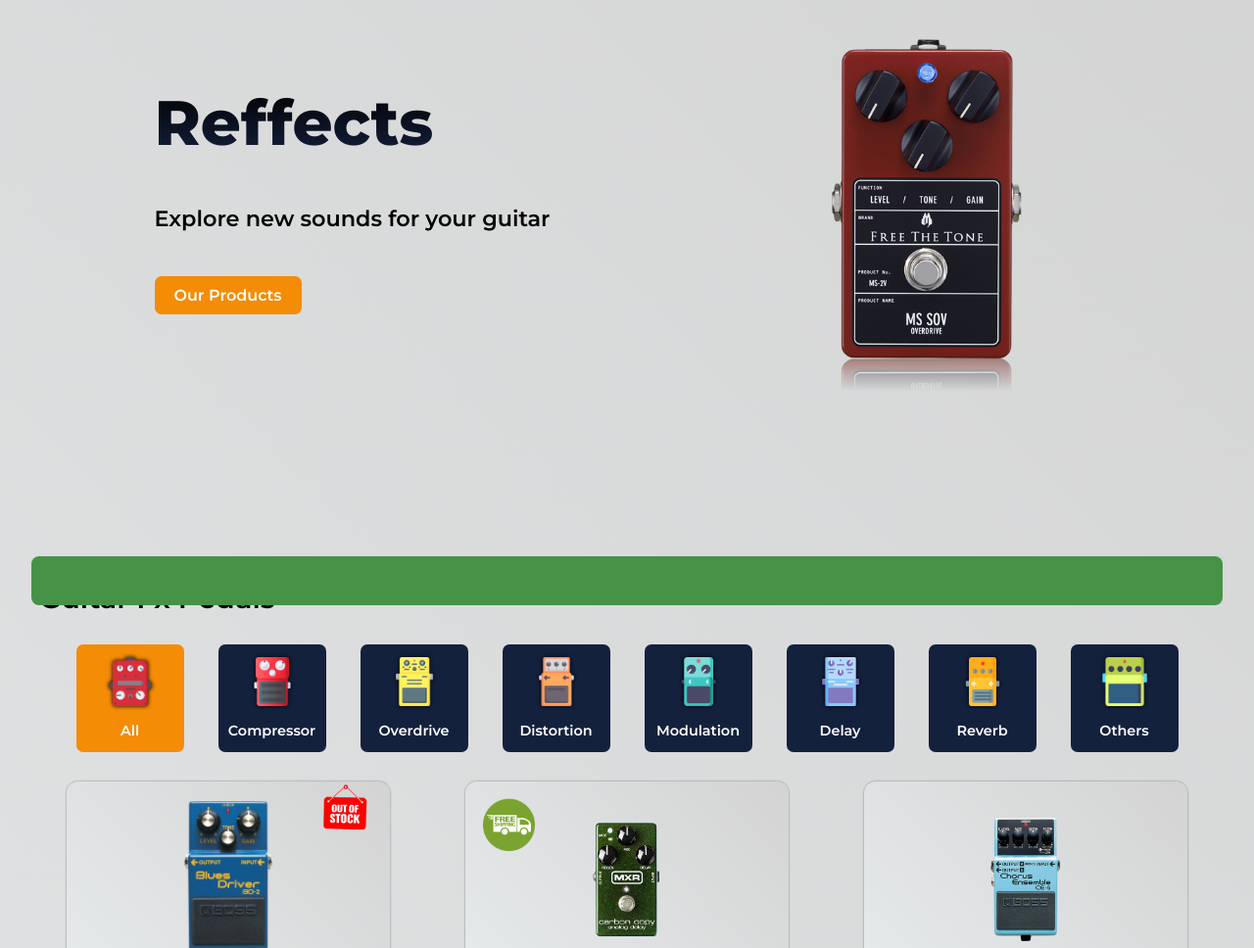
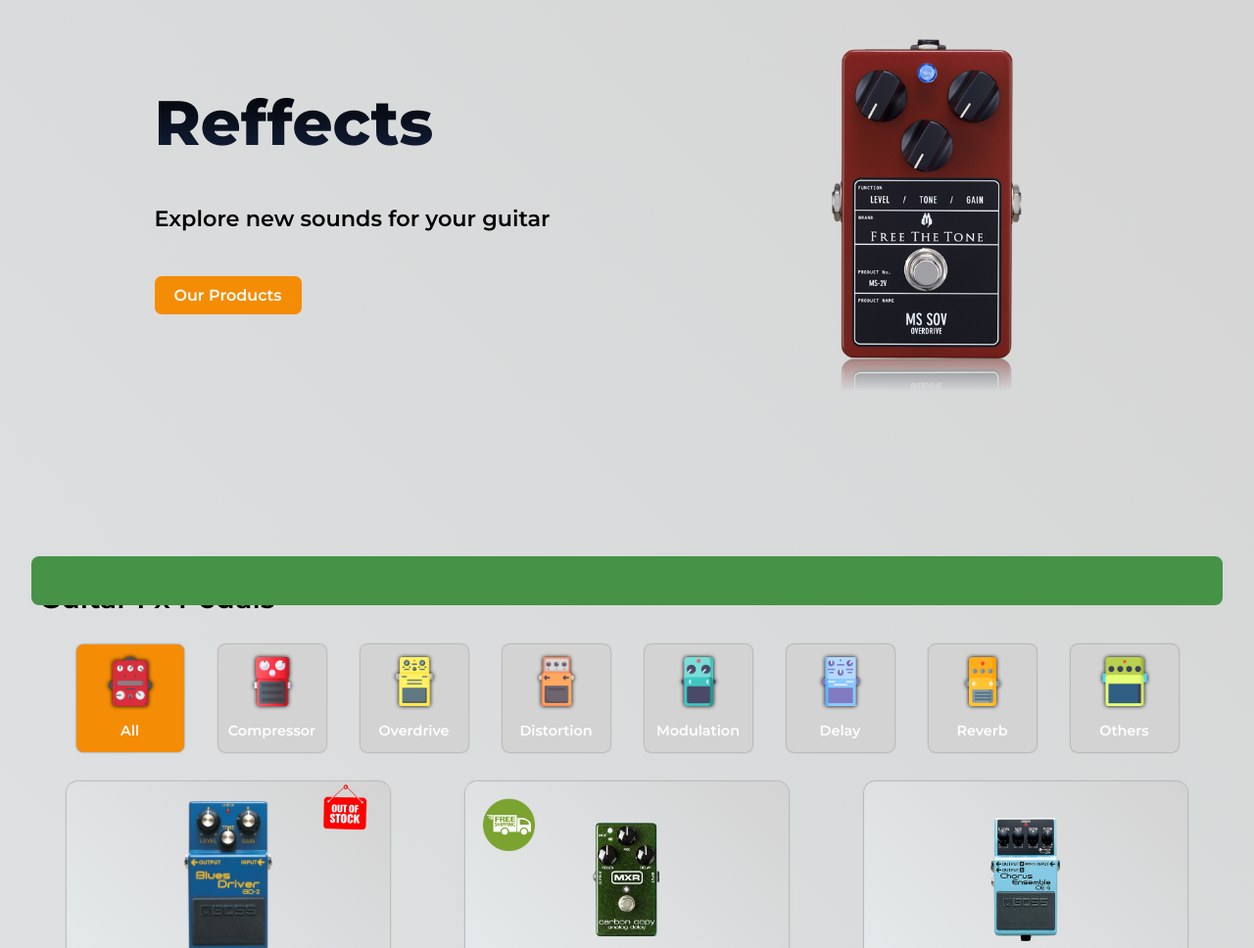
Before and after one commit to RamiroPerez07/Reffects, a plain HTML site: page index.html in a window 1280 px wide. Shown: the part 232-1200 px from the top of the page at 98% size. Drawn offline with Linux system fonts and the light colour scheme.

Commit message:
selected color of category card

```diff
--- a/styles.css
+++ b/styles.css
@@ -443,7 +443,7 @@ h2{
 .category-card{
     width:110px;
     height: 110px;
-    background-color: var(--terciary);
+    background-color: var(--grey);
     cursor: pointer;
     display: grid;
     gap: 10px;
@@ -451,6 +451,7 @@ h2{
     align-items: center;
     justify-items: center;
     border-radius: 7px;
+    box-shadow: 0px 0px 3px -1px var(--black);
 }
 
 .category-card.selected{
```
